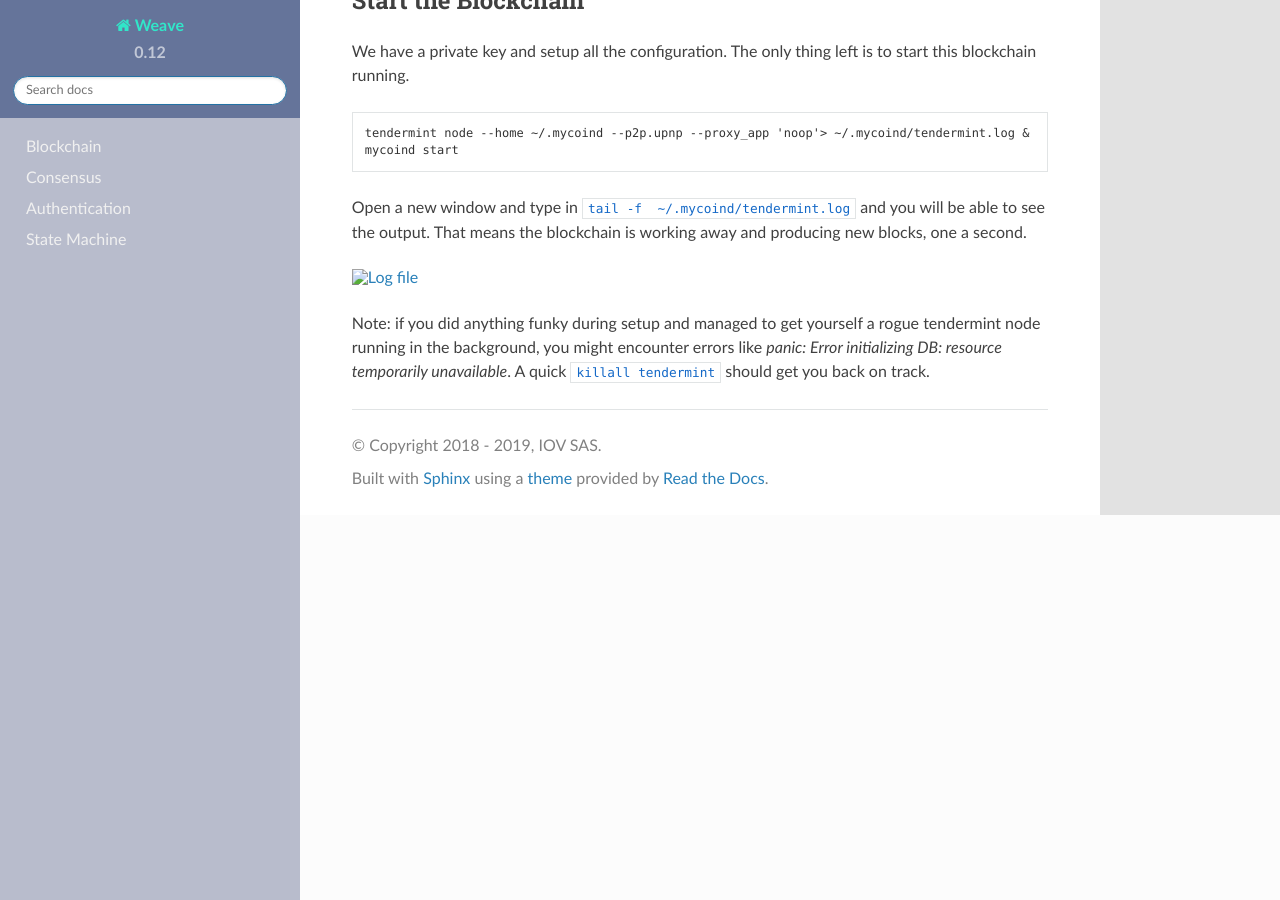
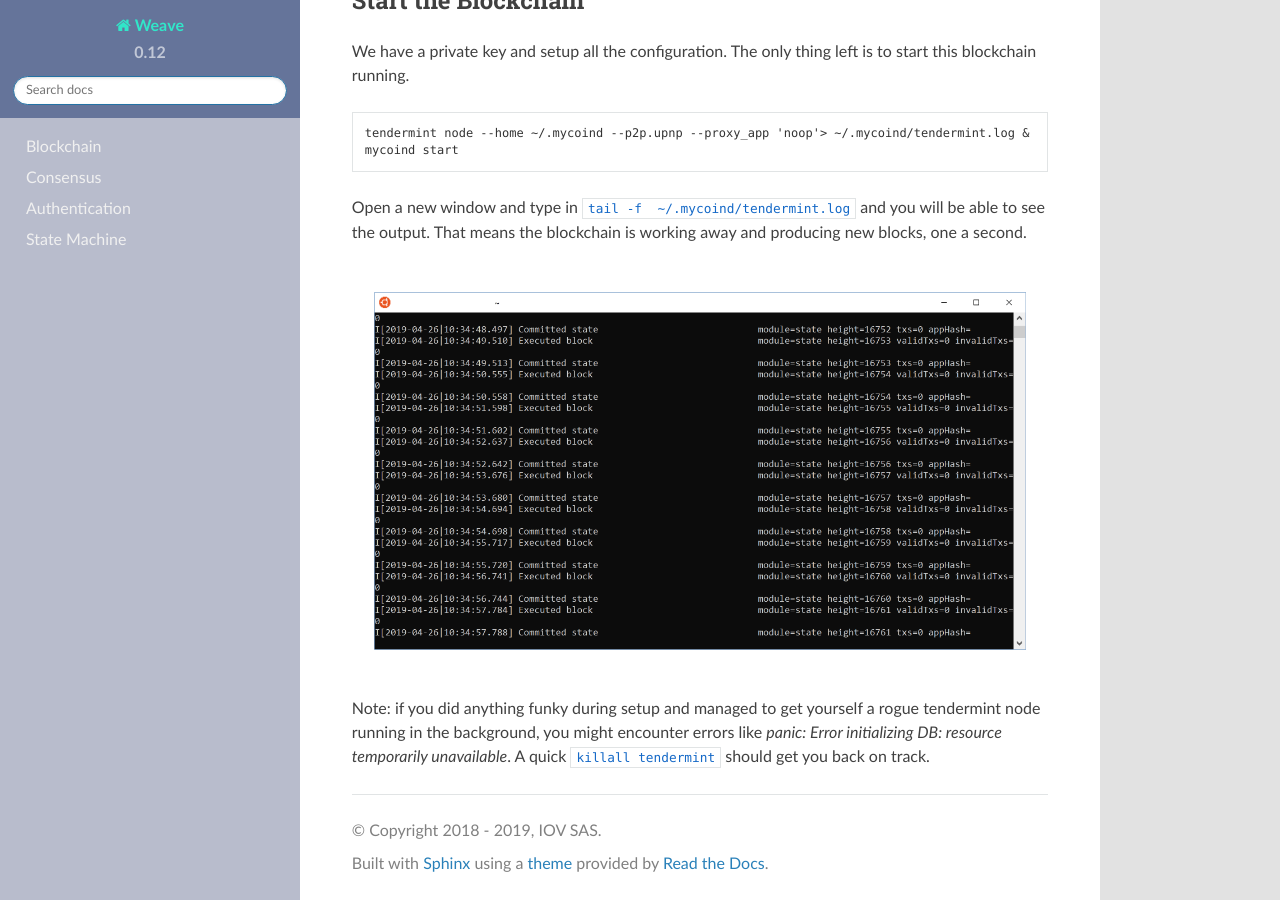
Before and after one commit to iov-one/weave, a Sphinx documentation site: the page built from docs/mycoind/installation.rst, in a window 1280 px wide and 900 px high, scrolled down 2034 px. Built offline with Sphinx 7.4.7 and the Read the Docs theme 2.0.0, drawn with Linux system fonts in a browser that asks for light colours; formulas are drawn with MathJax 3.

Commit message:
fix path for image

```diff
--- a/docs/mycoind/installation.rst
+++ b/docs/mycoind/installation.rst
@@ -124,7 +124,7 @@ Open a new window and type in ``tail -f  ~/.mycoind/tendermint.log`` and you wil
 That means the blockchain is working away and producing new blocks,
 one a second.
 
-.. image:: _static/img/tail-log.png
+.. image:: ../_static/img/tail-log.png
         :width: 800
         :alt: Log file
 
```
